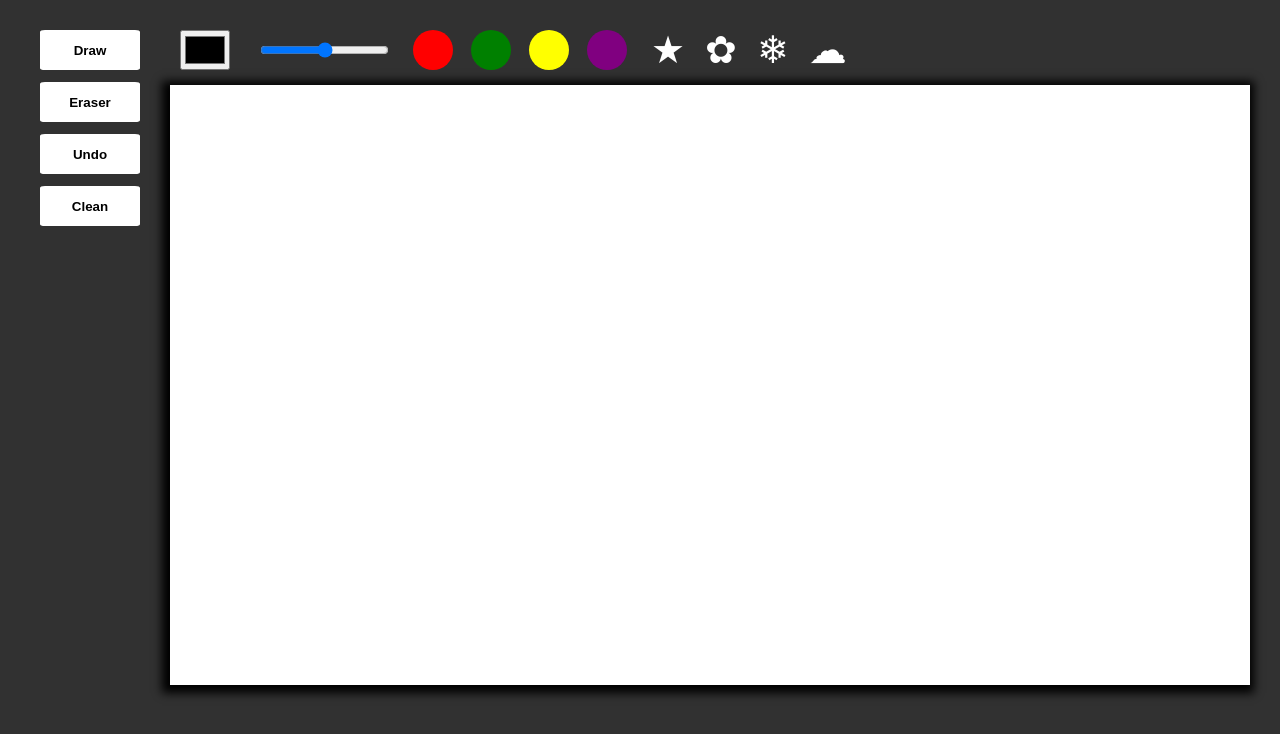
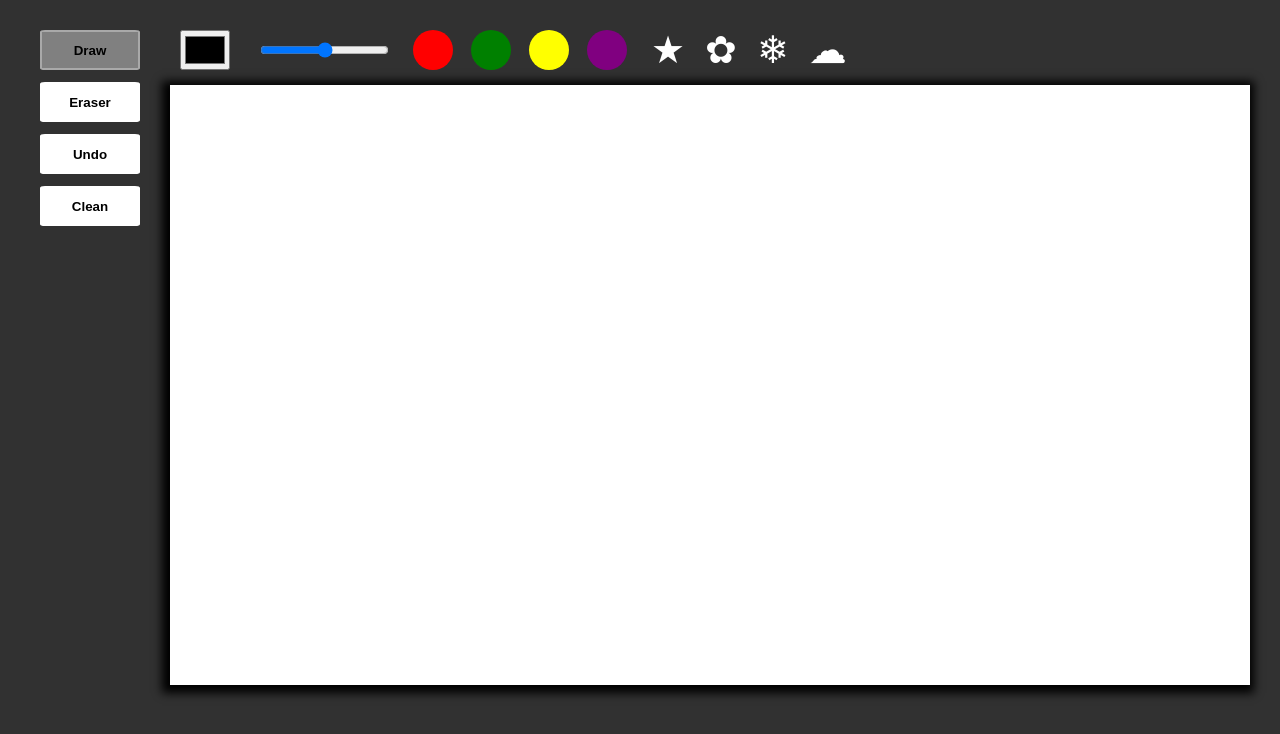
Before and after one commit to web-concepts-2026/web-canvas-2d-tarasevych, a plain HTML site: page index.html in a window 1280 px wide. Drawn offline with Linux system fonts and the light colour scheme.

Commit message:
add styles for buttons when the are selected

```diff
--- a/styles.css
+++ b/styles.css
@@ -79,3 +79,12 @@ canvas {
     margin-left: 10px;
     line-height: 1;
 }
+
+.tools .button.active {
+    background: gray;
+    border-color: darkgray;
+}
+
+.stamp_icon.active {
+    color: grey;
+}
```
